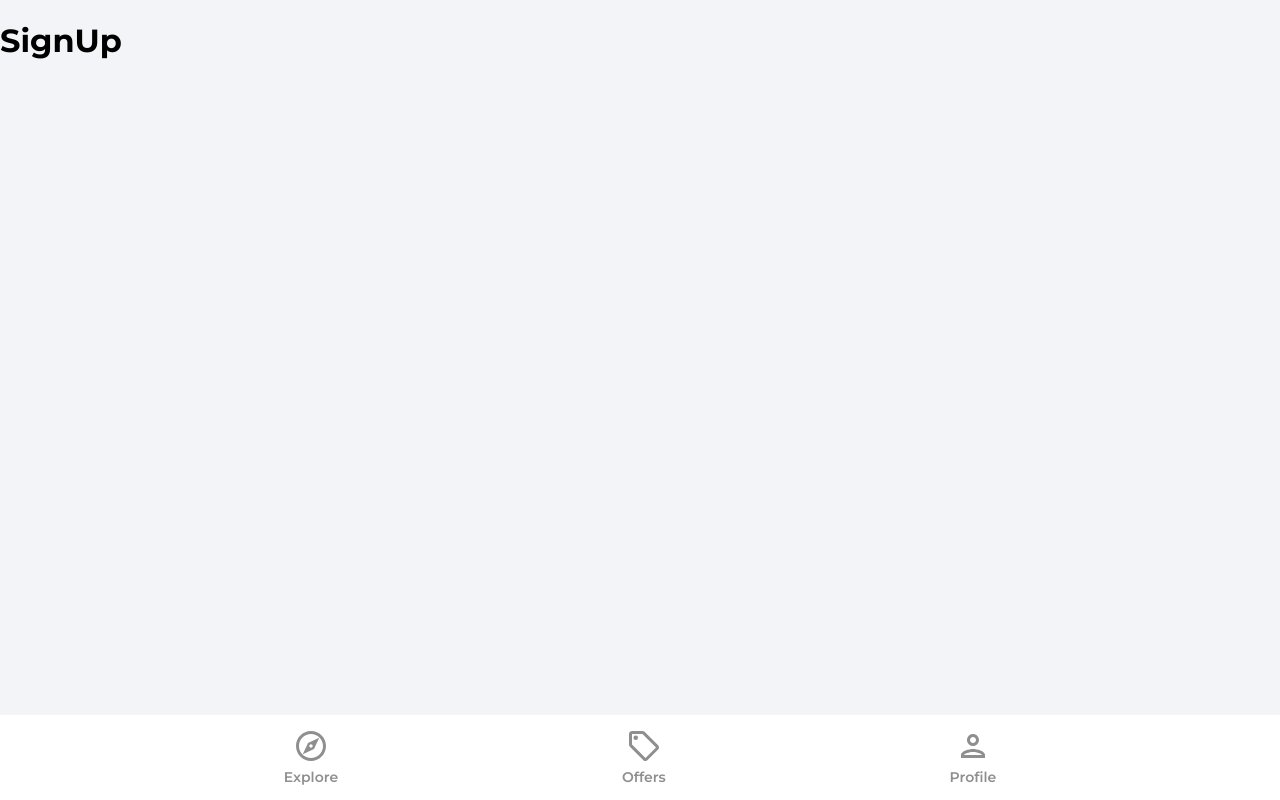
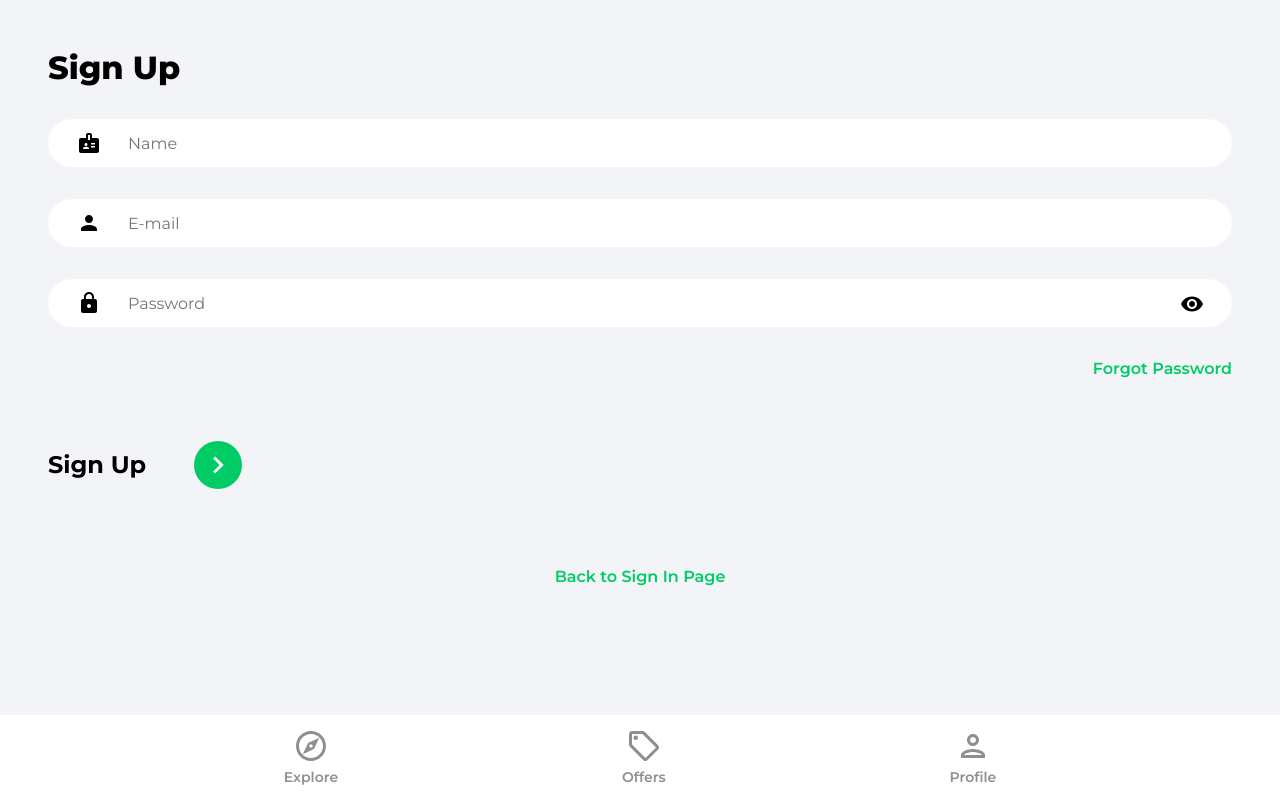
Before and after one commit to jhonadc/ReactHousing, a React (Create React App) app: page /sign-up in a window 1280 px wide. Built offline with nearby package versions, Linux system fonts and the light colour scheme.

Commit message:
sign in and sign up pages created

```diff
--- a/src/pages/SignIn.jsx
+++ b/src/pages/SignIn.jsx
@@ -1,8 +1,81 @@
+import { useState } from 'react';
+import { Link, useNavigate } from 'react-router-dom';
+import { ReactComponent as ArrowRightIcon } from '../assets/svg/keyboardArrowRightIcon.svg';
+import visibilityIcon from '../assets/svg/visibilityIcon.svg';
+
 function SignIn() {
+  const [showPassword, setShowPassword] = useState(false);
+
+  const [formData, setFormData] = useState({
+    email: '',
+    password: '',
+  });
+
+  const { email, password } = formData;
+
+  const navigate = useNavigate();
+
+  const onChange = (e) => {
+    setFormData((prevState) => ({
+      ...prevState,
+      [e.target.id]: e.target.value,
+      //fills both email and password with tipped letters
+    }));
+  };
+
   return (
-    <div>
-      <h1>SignIn</h1>
-    </div>
+    <>
+      <div className='pageContainer'>
+        <header>
+          <p className='pageHeader'>Welcome Back!</p>
+        </header>
+
+        <form>
+          <input
+            type='email'
+            className='emailInput'
+            placeholder='E-mail'
+            id='email'
+            value={email}
+            onChange={onChange}
+          />
+          <div className='passwordInputDiv'>
+            <input
+              type={showPassword ? 'text' : 'password'}
+              className='passwordInput'
+              placeholder='Password'
+              id='password'
+              value={password}
+              onChange={onChange}
+            />
+
+            <img
+              src={visibilityIcon}
+              alt='show password'
+              className='showPassword'
+              onClick={() => setShowPassword((prevState) => !prevState)}
+            />
+          </div>
+
+          <Link to='/forgot-password' className='forgotPasswordLink'>
+            Forgot Password
+          </Link>
+
+          <div className='signInBar'>
+            <p className='signInText'>Sign In</p>
+            <button className='signInButton'>
+              <ArrowRightIcon fill='#ffffff' width='34px' height='34px' />
+            </button>
+          </div>
+        </form>
+
+        {/* Google Oath*/}
+
+        <Link to='/sign-up' className='registerLink'>
+          Sign Up Instead
+        </Link>
+      </div>
+    </>
   );
 }
 
--- a/src/pages/SignUp.jsx
+++ b/src/pages/SignUp.jsx
@@ -1,8 +1,90 @@
+import { useState } from 'react';
+import { Link, useNavigate } from 'react-router-dom';
+import { ReactComponent as ArrowRightIcon } from '../assets/svg/keyboardArrowRightIcon.svg';
+import visibilityIcon from '../assets/svg/visibilityIcon.svg';
+
 function SignUp() {
+  const [showPassword, setShowPassword] = useState(false);
+
+  const [formData, setFormData] = useState({
+    name: '',
+    email: '',
+    password: '',
+  });
+
+  const { name, email, password } = formData;
+
+  const navigate = useNavigate();
+
+  const onChange = (e) => {
+    setFormData((prevState) => ({
+      ...prevState,
+      [e.target.id]: e.target.value,
+      //fills both email and password with tipped letters
+    }));
+  };
+
   return (
-    <div>
-      <h1>SignUp</h1>
-    </div>
+    <>
+      <div className='pageContainer'>
+        <header>
+          <p className='pageHeader'>Sign Up</p>
+        </header>
+
+        <form>
+          <input
+            type='text'
+            className='nameInput'
+            placeholder='Name'
+            id='name'
+            value={email}
+            onChange={onChange}
+          />
+          <input
+            type='email'
+            className='emailInput'
+            placeholder='E-mail'
+            id='email'
+            value={email}
+            onChange={onChange}
+          />
+          <div className='passwordInputDiv'>
+            <input
+              type={showPassword ? 'text' : 'password'}
+              className='passwordInput'
+              placeholder='Password'
+              id='password'
+              value={password}
+              onChange={onChange}
+            />
+
+            <img
+              src={visibilityIcon}
+              alt='show password'
+              className='showPassword'
+              onClick={() => setShowPassword((prevState) => !prevState)}
+            />
+          </div>
+
+          <Link to='/forgot-password' className='forgotPasswordLink'>
+            Forgot Password
+          </Link>
+
+          <div className='signUpBar'>
+            <p className='signUpText'>Sign Up</p>
+            <button className='signUpButton'>
+              <ArrowRightIcon fill='#ffffff' width='34px' height='34px' />
+            </button>
+          </div>
+        </form>
+
+        {/* Google Oath*/}
+
+        <Link to='/sign-in' className='registerLink'>
+          Back to Sign In Page
+        </Link>
+      </div>
+    </>
   );
 }
 
```
